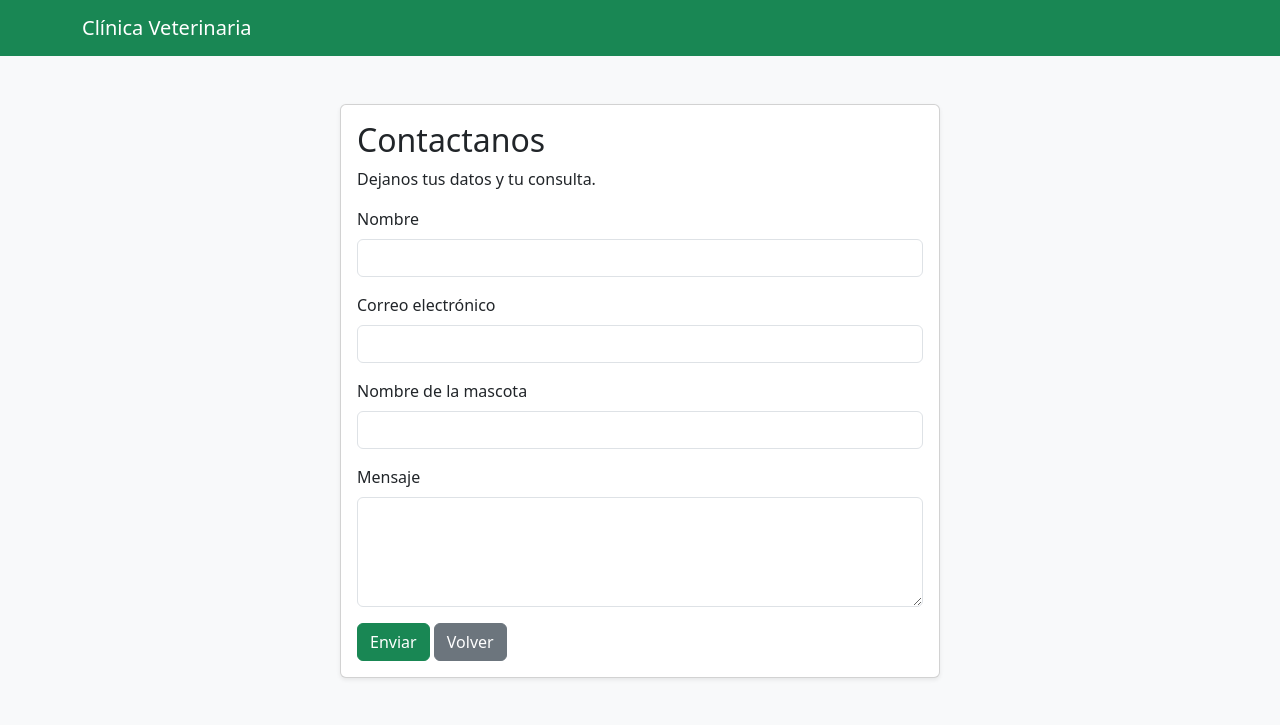
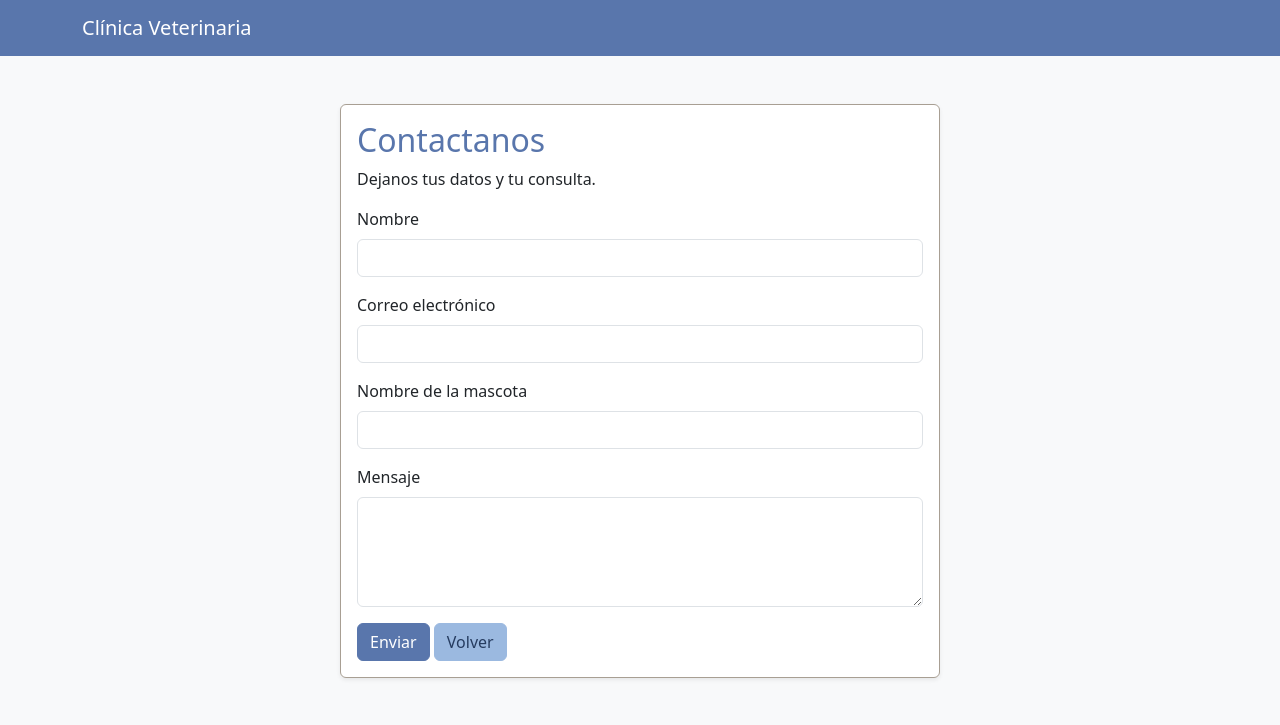
Before and after one commit to Fiore16k/EjercicioPractico1_Veterinaria_KayraFLC, a Spring Boot app: page /contacto in a window 1280 px wide. Shown: the top 725 px of the page. Run offline with Spring Boot 4, Linux system fonts and the light colour scheme.

Commit message:
Ediciones en colores e interfaz

```diff
--- /dev/null
+++ b/src/main/resources/static/css/estilos.css
@@ -0,0 +1,86 @@
+
+/* Paleta de colores de la clinica veterinaria */
+:root {
+    --azul-cielo: #9BB9E0;
+    --blanco-calido: #F4F1E8;
+    --cafe-crema: #C18041;
+    --azul-principal: #5976AC;
+    --gris-calido: #A89F93;
+}
+
+/* Fondo general */
+body {
+    background-color: var(--blanco-calido);
+    color: #333333;
+}
+
+/* Barra de navegacion */
+.navbar {
+    background-color: var(--azul-principal);
+}
+
+/* Titulos */
+h1, h2, h3 {
+    color: var(--azul-principal);
+}
+
+/* Botones principales */
+.btn-primary {
+    background-color: var(--azul-principal);
+    border-color: var(--azul-principal);
+}
+
+/* Botones al pasar el mouse */
+.btn-primary:hover {
+    background-color: #465F90;
+    border-color: #465F90;
+}
+
+/* Botones secundarios */
+.btn-secondary {
+    background-color: var(--azul-cielo);
+    border-color: var(--azul-cielo);
+    color: #263C60;
+}
+
+/* Enlaces */
+a {
+    color: var(--azul-principal);
+}
+
+/* Bordes y detalles */
+.card {
+    border-color: var(--gris-calido);
+}
+
+/* Texto destacado */
+.text-destacado {
+    color: var(--cafe-crema);
+}
+
+
+/* Quitar el verde de los elementos de Bootstrap */
+
+.bg-success {
+    background-color: #5976AC !important;
+}
+
+.text-success {
+    color: #5976AC !important;
+}
+
+.btn-success {
+    background-color: #5976AC !important;
+    border-color: #5976AC !important;
+}
+
+.btn-success:hover {
+    background-color: #465F90 !important;
+    border-color: #465F90 !important;
+}
+
+.alert-success {
+    background-color: #F4F1E8 !important;
+    color: #5976AC !important;
+    border-color: #A89F93 !important;
+}
--- a/src/main/resources/templates/citas.html
+++ b/src/main/resources/templates/citas.html
@@ -5,11 +5,12 @@ Click nbfs://nbhost/SystemFileSystem/Templates/Other/html.html to edit this temp
 -->
 <html>
     <head>
-        <title>TODO supply a title</title>
+        <title>Veterinaria Mr.Firulais</title>
         <meta charset="UTF-8">
         <meta name="viewport" content="width=device-width, initial-scale=1.0">
         <title>Citas veterinarias</title>
         <link href="https://cdn.jsdelivr.net/npm/bootstrap@5.3.3/dist/css/bootstrap.min.css" rel="stylesheet">
+        <link rel="stylesheet" th:href="@{/css/estilos.css}">
     </head>
     <body class="bg-light">
 
--- a/src/main/resources/templates/contacto.html
+++ b/src/main/resources/templates/contacto.html
@@ -5,11 +5,12 @@ Click nbfs://nbhost/SystemFileSystem/Templates/Other/html.html to edit this temp
 -->
 <html>
     <head>
-        <title>TODO supply a title</title>
+        <title>Veterinaria Mr.Firulais</title>
         <meta charset="UTF-8">
         <meta name="viewport" content="width=device-width, initial-scale=1.0">
         <title>Contacto</title>
         <link href="https://cdn.jsdelivr.net/npm/bootstrap@5.3.3/dist/css/bootstrap.min.css" rel="stylesheet">
+        <link rel="stylesheet" th:href="@{/css/estilos.css}">
     </head>
     <body class="bg-light">
 
--- a/src/main/resources/templates/formulario-servicio.html
+++ b/src/main/resources/templates/formulario-servicio.html
@@ -5,11 +5,12 @@ Click nbfs://nbhost/SystemFileSystem/Templates/Other/html.html to edit this temp
 -->
 <html>
     <head>
-        <title>TODO supply a title</title>
+        <title>Veterinaria Mr.Firulais</title>
         <meta charset="UTF-8">
         <meta name="viewport" content="width=device-width, initial-scale=1.0">
         <title>Formulario de servicio</title>
         <link href="https://cdn.jsdelivr.net/npm/bootstrap@5.3.3/dist/css/bootstrap.min.css" rel="stylesheet">
+        <link rel="stylesheet" th:href="@{/css/estilos.css}">
     </head>
     <body class="bg-light">
 
--- a/src/main/resources/templates/formulario-tipo-servicio.html
+++ b/src/main/resources/templates/formulario-tipo-servicio.html
@@ -5,11 +5,12 @@ Click nbfs://nbhost/SystemFileSystem/Templates/Other/html.html to edit this temp
 -->
 <html>
     <head>
-        <title>TODO supply a title</title>
+        <title>Veterinaria Mr.Firulais</title>
         <meta charset="UTF-8">
         <meta name="viewport" content="width=device-width, initial-scale=1.0">
         <title>Tipo de servicio</title>
         <link href="https://cdn.jsdelivr.net/npm/bootstrap@5.3.3/dist/css/bootstrap.min.css" rel="stylesheet">
+        <link rel="stylesheet" th:href="@{/css/estilos.css}">
     </head>
     <body class="bg-light">
 
--- a/src/main/resources/templates/servicios.html
+++ b/src/main/resources/templates/servicios.html
@@ -5,11 +5,12 @@ Click nbfs://nbhost/SystemFileSystem/Templates/Other/html.html to edit this temp
 -->
 <html>
     <head>
-        <title>TODO supply a title</title>
+        <title>Veterinaria Mr.Firulais</title>
         <meta charset="UTF-8">
         <meta name="viewport" content="width=device-width, initial-scale=1.0">
         <title>Servicios veterinarios</title>
         <link href="https://cdn.jsdelivr.net/npm/bootstrap@5.3.3/dist/css/bootstrap.min.css" rel="stylesheet">
+        <link rel="stylesheet" th:href="@{/css/estilos.css}">
     </head>
     <body class="bg-light">
 
--- a/src/main/resources/templates/tipos-servicio.html
+++ b/src/main/resources/templates/tipos-servicio.html
@@ -5,11 +5,12 @@ Click nbfs://nbhost/SystemFileSystem/Templates/Other/html.html to edit this temp
 -->
 <html>
     <head>
-        <title>TODO supply a title</title>
+        <title>Veterinaria Mr.Firulais</title>
         <meta charset="UTF-8">
         <meta name="viewport" content="width=device-width, initial-scale=1.0">
         <title>Tipos de servicio</title>
         <link href="https://cdn.jsdelivr.net/npm/bootstrap@5.3.3/dist/css/bootstrap.min.css" rel="stylesheet">
+        <link rel="stylesheet" th:href="@{/css/estilos.css}">
     </head>
     <body class="bg-light">
 
```
Also changed, not shown: src/main/resources/templates/index.html (+5 -2 lines).
